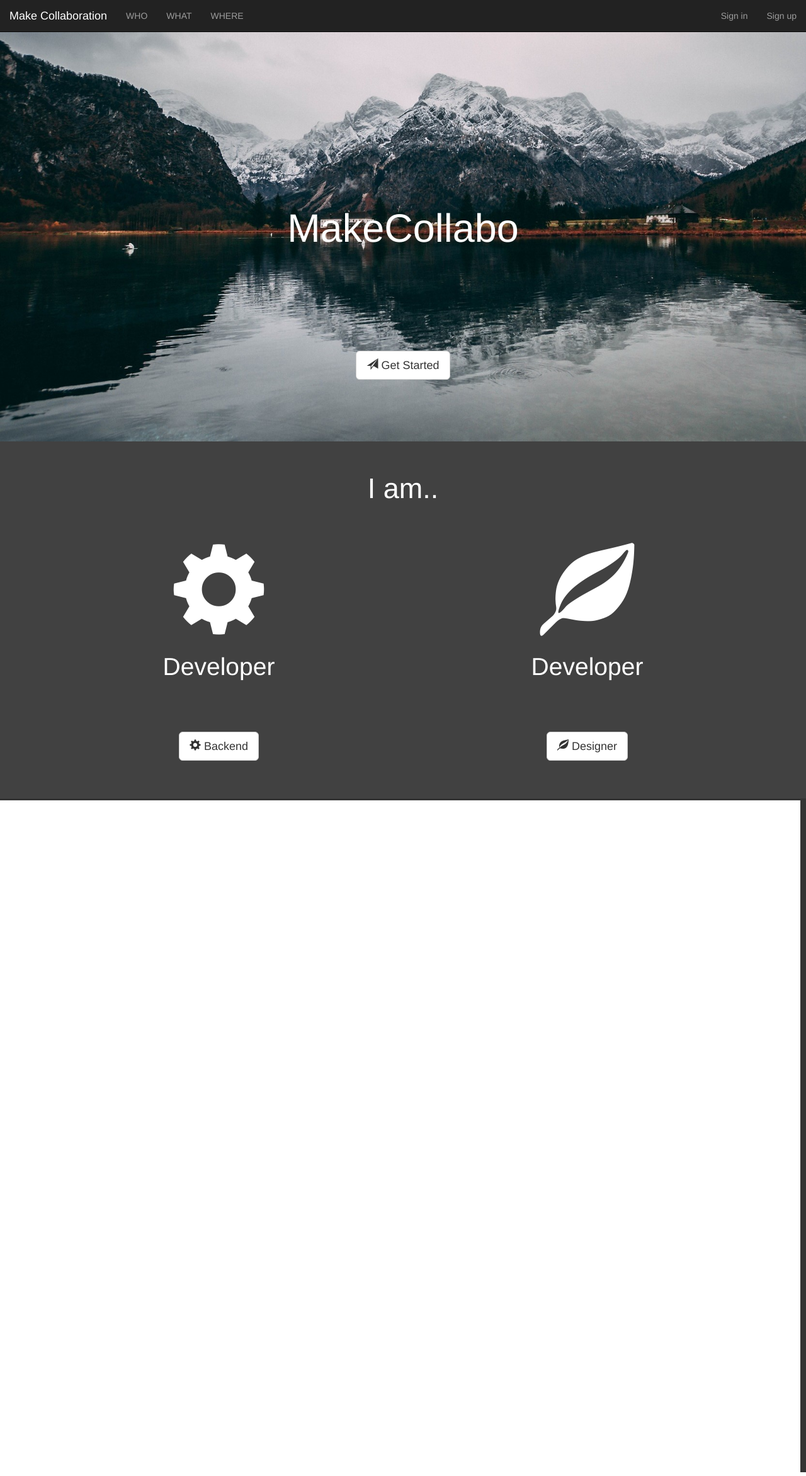
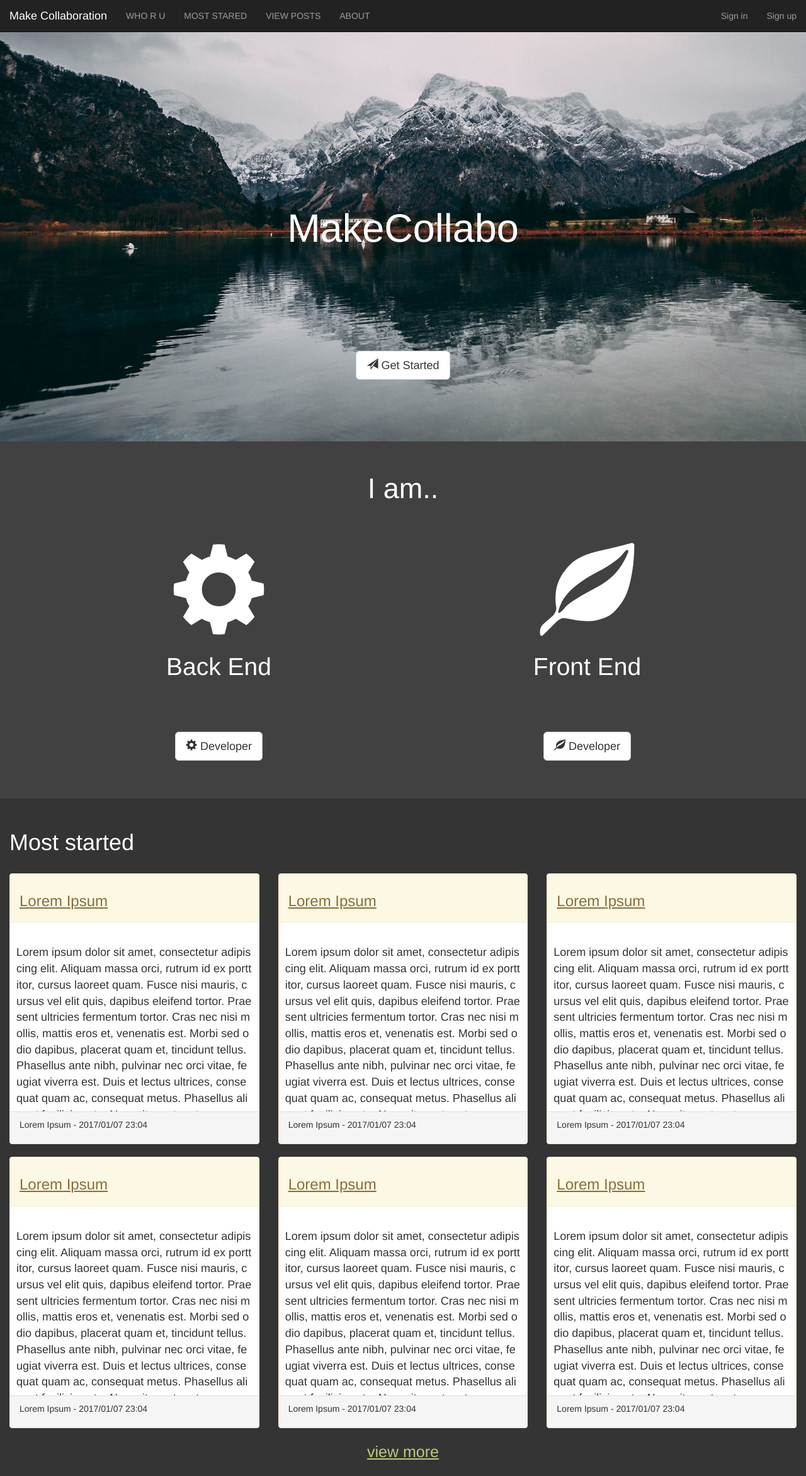
Before and after one commit to Jack-Shin/makeCollabo, a Django app: page / in a window 1280 px wide. Shown: the whole page at 63% size. Run offline with Django 3.2, Linux system fonts and the light colour scheme; some libraries are stand-ins or nearby versions.

Commit message:
add models and forms and views for post

```diff
--- a/MakeCollabo/makeCollabo/static/css/base.css
+++ b/MakeCollabo/makeCollabo/static/css/base.css
@@ -1,18 +1,30 @@
 .sign-margin {
-	margin-top: 12%;
+	margin-top: 300px;
 }
 
 .navbar {
 	margin-bottom: 0px;
 }
+
 @media screen and (max-width: 620px) {
 	.main-text {
 		padding-top: 2%;
 	}
+
+	.sign-margin {
+		margin-top: 150px;
+	}
+
 }
 
 @media screen and (max-width: 480px) {
-  .main-text {
+    .main-text {
 		padding-top: 2%;
 	}
+
+	.sign-margin {
+		margin-top: 150px;
+	}
+
+
 }
--- a/MakeCollabo/makeCollabo/static/css/index.css
+++ b/MakeCollabo/makeCollabo/static/css/index.css
@@ -22,6 +22,12 @@
 	background-color: #414141;
 	color: #000000;
 	padding-bottom: 60px;
+}
+
+.view-more a {
+	text-decoration: underline;
+	font-size: 25px;
+	color: #BCCA7A;
 }
 
 
--- /dev/null
+++ b/MakeCollabo/makeCollabo/templates/about.html
@@ -0,0 +1 @@
+{% extends 'base.html' %}
--- a/MakeCollabo/makeCollabo/templates/index.html
+++ b/MakeCollabo/makeCollabo/templates/index.html
@@ -27,9 +27,10 @@
         </div>
         <div class="collapse navbar-collapse" id="myNavbar">
           <ul class="nav navbar-nav">
-            <li><a href="#">WHO</a></li>
-            <li><a href="#">WHAT</a></li>
-            <li><a href="#">WHERE</a></li>
+            <li><a href="/#get-started">WHO R U</a></li>
+            <li><a href="/#most-stared">MOST STARED</a></li>
+            <li><a href="{% url 'viewmore' %}">VIEW POSTS</a></li>
+            <li><a href="{% url 'about' %}">ABOUT</a></li>
           </ul>
 
           <ul class="nav navbar-nav navbar-right">
@@ -59,22 +60,22 @@
         <div class="row">
            <div class="col-xs-6">
             <span class="glyphicon glyphicon-cog dicon"></span><br>
-            <p class="dtxt">Developer</p>
-            <a class="btn btn-default btn-lg" href="#" role="button"><span class="glyphicon glyphicon-cog"></span>  Backend</a>
+            <p class="dtxt">Back End</p>
+            <a class="btn btn-default btn-lg" href="#" role="button"><span class="glyphicon glyphicon-cog"></span> Developer</a>
            </div>
            <div class="col-xs-6">
             <span class="glyphicon glyphicon-leaf dicon"></span><br>
-            <p class="dtxt">Developer</p>
-            <a class="btn btn-default btn-lg" href="#" role="button"><span class="glyphicon glyphicon-leaf"></span>  Designer</a>
+            <p class="dtxt">Front End</p>
+            <a class="btn btn-default btn-lg" href="#" role="button"><span class="glyphicon glyphicon-leaf"></span> Developer</a>
           </div>
         </div>
       </div>
     </div>
 
 
-    <div class="container-fluid most-star-bg">
+    <div id="most-stared" class="container-fluid most-star-bg">
       <div>
-        <h1 style="color: #ffffff;">Most started</h1>
+        <h1 style="color: #ffffff; margin-top: 50px;">Most started</h1><br>
       </div>
 
       <div class="row">
@@ -82,7 +83,7 @@
         <div class="col-sm-6 col-md-6 col-lg-4">
           <div class="panel panel-warning">
             <div class="panel-heading"><h3 style="text-decoration: underline;">Lorem Ipsum</h3></div>
-              <div class="panel-body text " style="padding: 10px; height: 350px; overflow: hidden;">
+              <div class="panel-body text " style="padding: 10px; height: 300px; overflow: hidden;">
 
                <p style="font-size: 18px; padding-top: 25px;">Lorem ipsum dolor sit amet, consectetur adipiscing elit. Aliquam massa orci, rutrum id ex porttitor, cursus laoreet quam. Fusce nisi mauris, cursus vel elit quis, dapibus eleifend tortor. Praesent ultricies fermentum tortor. Cras nec nisi mollis, mattis eros et, venenatis est. Morbi sed odio dapibus, placerat quam et, tincidunt tellus. Phasellus ante nibh, pulvinar nec orci vitae, feugiat viverra est. Duis et lectus ultrices, consequat quam ac, consequat metus. Phasellus aliquet facilisis ante. Nam sit amet erat consequat, rutrum justo id, auctor odio. Integer vel consequat augue. Etiam luctus nibh dui, quis consequat elit dictum quis. Suspendisse sagittis ullamcorper congue.</p>
               </div><!--panel-body-->
@@ -90,8 +91,11 @@
           </div><!--panel-->
         </div> <!--col-->
         {% endfor %}
-        <br><br>
       </div><!-- row -->
+
+      <div class="row text-center view-more">
+        <a href="{% url 'viewmore' %}">view more</a><br><br>
+      </div>
     </div><!--container-->
 
 
--- a/MakeCollabo/makeCollabo/templates/registration/login.html
+++ b/MakeCollabo/makeCollabo/templates/registration/login.html
@@ -4,7 +4,7 @@
     <div class="row sign-margin">
     <div class="col-md-4"></div>
       <div class="col-md-4">
-        <h2>Log In</h2><br>
+        <h2>Sign In</h2><br>
 
         {% if form.errors %}
         <p class="error-text">Your username and password didn't match. Please try again.</p>
@@ -12,7 +12,6 @@
 
         <form action="{% url 'login' %}" method="post">
           {% csrf_token %}
-           <label for="id_username" class="sr-only">Username</label>
           <input type="text" id="id_username" maxlength="128" name="username" class="form-control" placeholder="Username" required autofocus>
           <br>
           <input type="password" id="id_password" name="password" class="form-control" placeholder="Password" required>
--- a/MakeCollabo/makeCollabo/urls.py
+++ b/MakeCollabo/makeCollabo/urls.py
@@ -3,5 +3,10 @@ from . import views
 
 urlpatterns = [
     url(r'^$', views.index, name='index'),
+    url(r'^about/$', views.about, name='about'),
+    url(r'^view-more/$', views.viewmore, name='viewmore'),
+    url(r'addpost/$', views.addpost, name='addpost'),
+
+    #for user auth
     url(r'^accounts/signup/$', views.signup, name='signup'),
 ]
--- a/MakeCollabo/makeCollabo/views.py
+++ b/MakeCollabo/makeCollabo/views.py
@@ -1,13 +1,34 @@
 from django.shortcuts import render, redirect
 from django.contrib.auth.models import User
-
+from django.contrib.auth.decorators import login_required
+from .forms import PostForm
+from .models import Post
 # Create your views here.
 
 def index(request):
   return render(request, 'index.html', {})
 
+def about(request):
+  return render(request, 'about.html', {})
+
+def viewmore(request):
+  posts = Post.objects.all()
+  return render(request, 'viewmore.html', {'posts' : posts})
+
+@login_required
+def addpost(request):
+  if request.method == 'POST':
+    form = PostForm(request.POST)
+    if form.is_valid():
+      post = form.save(commit=False)
+      post.author = request.user
+      post.save()
+      return redirect('viewmore')
+  else:
+    form = PostForm()
+    return render(request, 'addpost.html', {'form' : form})
+
 # Show sign up page
-
 def signup(request):
   if request.method == 'POST':
     username = request.POST['username']
```
Also changed, not shown: MakeCollabo/makeCollabo/admin.py (+8 -1 lines), MakeCollabo/makeCollabo/forms.py (+7 -3 lines), MakeCollabo/makeCollabo/models.py (+8 -5 lines), MakeCollabo/makeCollabo/templates/addpost.html (added, +46 -0 lines), MakeCollabo/makeCollabo/templates/base.html (+8 -7 lines), MakeCollabo/makeCollabo/templates/registration/signup.html (+4 -4 lines), MakeCollabo/makeCollabo/templates/viewmore.html (added, +29 -0 lines), MakeCollabo/makeCollabo/migrations/0001_initial.py (added). Lines whose indentation alone changed are shown as unchanged.
